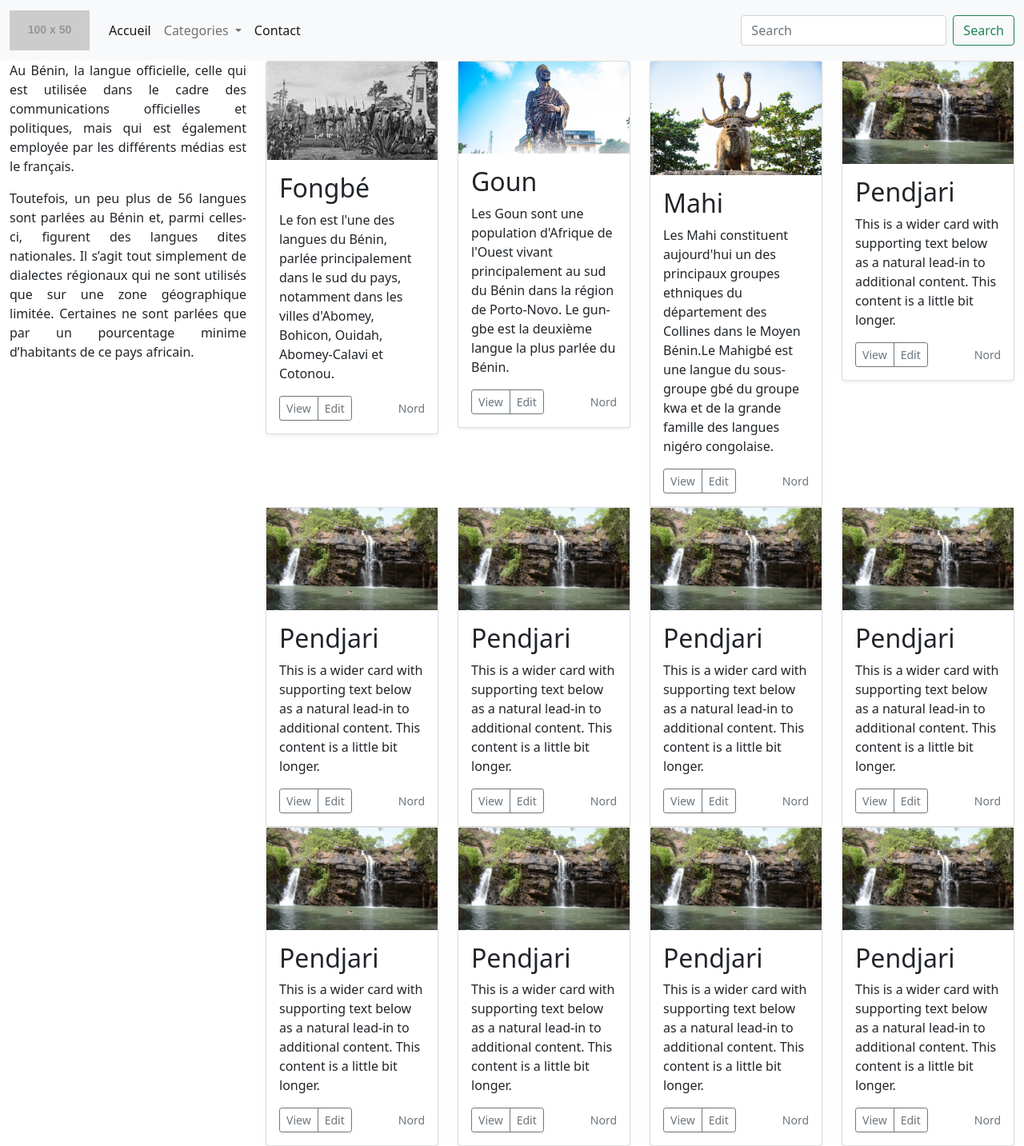
After one commit to damedomey/benin-culture, a PHP site: page /langues.html in a window 1280 px wide. The commit adds this page. Shown: the whole page at 80% size. Run offline with PHP 8.4, Linux system fonts and the light colour scheme; grey boxes labelled with a size stand in for pictures from a placeholder-image service; some libraries are stand-ins or nearby versions.

Commit message:
Travail sur la catégorie langues avec ajout de quelques photos ainsi que des modifications sur le fichier stylesheet, le navbar fixé et le footer.....keyvan

```diff
--- a/assets/css/style.css
+++ b/assets/css/style.css
@@ -216,7 +216,7 @@
   color: #fff;
 }
 
-#footer .footer-top .social-links a {
+#footer .footer-top .social a {
   font-size: 18px;
   display: inline-block;
   background: #768fa6;
@@ -231,7 +231,7 @@
   transition: 0.3s;
 }
 
-#footer .footer-top .social-links a:hover {
+#footer .footer-top .social a:hover {
   background: #428bca;
   color: #fff;
   text-decoration: none;
--- /dev/null
+++ b/langues.html
@@ -0,0 +1,319 @@
+<!DOCTYPE html>
+<html lang="en">
+
+<head>
+    <meta charset="UTF-8">
+    <meta http-equiv="X-UA-Compatible" content="IE=edge">
+    <meta name="viewport" content="width=device-width, initial-scale=1.0">
+    <title>Accueil - BENINISES</title>
+
+    <!-- Stylesheets -->
+    <link rel="stylesheet" href="assets/css/style.css">
+    <link rel="stylesheet" href="assets/bootstrap/dist/css/bootstrap.min.css">
+
+</head>
+
+<body>
+    <nav class="navbar navbar-expand-lg navbar-light bg-light">
+        <div class="container-fluid">
+            <a class="navbar-brand" href="#"><img src="http://placehold.it/100x50" alt=""></a>
+            <button class="navbar-toggler" type="button" data-bs-toggle="collapse"
+                data-bs-target="#navbarSupportedContent" aria-controls="navbarSupportedContent" aria-expanded="false"
+                aria-label="Toggle navigation">
+                <span class="navbar-toggler-icon"></span>
+            </button>
+            <div class="collapse navbar-collapse" id="navbarSupportedContent">
+                <ul class="navbar-nav me-auto mb-2 mb-lg-0">
+                    <li class="nav-item">
+                        <a class="nav-link active" aria-current="page" href="#">Accueil</a>
+                    </li>
+                    <li class="nav-item dropdown">
+                        <a class="nav-link dropdown-toggle" href="#" id="navbarDropdown" role="button"
+                            data-bs-toggle="dropdown" aria-expanded="false">
+                            Categories
+                        </a>
+                        <ul class="dropdown-menu" aria-labelledby="navbarDropdown">
+                            <li><a class="dropdown-item" href="#">Catrgorie 1</a></li>
+                            <li><a class="dropdown-item" href="#">Another action</a></li>
+                            <li>
+                                <hr class="dropdown-divider">
+                            </li>
+                            <li><a class="dropdown-item" href="#">Something else here</a></li>
+                        </ul>
+                    </li>
+                    <li class="nav-item">
+                        <a class="nav-link active" aria-current="page" href="#">Contact</a>
+                    </li>
+                </ul>
+                <form class="d-flex">
+                    <input class="form-control me-2" type="search" placeholder="Search" aria-label="Search">
+                    <button class="btn btn-outline-success" type="submit">Search</button>
+                </form>
+            </div>
+        </div>
+    </nav>
+
+
+    <div class="container-fluid">
+      <div class="row">
+        <div class="col-12 col-sm-3 overflow-hidden">
+          <div class="col-12">
+            <p style="text-align: justify;">Au Bénin, la langue officielle, celle qui est utilisée dans le cadre des communications officielles et politiques, mais qui est également employée par les différents médias est le français.</p>
+            <p style="text-align: justify;">Toutefois, un peu plus de 56 langues sont parlées au Bénin et, parmi celles-ci, figurent des langues dites nationales. Il s’agit tout simplement de dialectes régionaux qui ne sont utilisés que sur une zone géographique limitée. Certaines ne sont parlées que par un pourcentage minime d’habitants de ce pays africain.</p>
+        </div>
+        </div>
+        <div class="col-12 col-sm-9">
+          <div class="row">
+            <div class=" col-12 col-sm-6 col-md-4 col-lg-3">
+              <div class="col">
+                <div class="card shadow-sm">
+                <img src="assets/img/fons.jpg" alt="">
+
+                <div class="card-body">
+                  <h2>Fongbé</h2>
+                  <p class="card-text">Le fon est l'une des langues  du Bénin, parlée  principalement dans le sud du pays, notamment dans les villes d'Abomey, Bohicon, Ouidah, Abomey-Calavi et Cotonou.</p>
+                  <div class="d-flex justify-content-between align-items-center">
+                    <div class="btn-group">
+                      <button type="button" class="btn btn-sm btn-outline-secondary">View</button>
+                      <button type="button" class="btn btn-sm btn-outline-secondary">Edit</button>
+                    </div>
+                    <small class="text-muted">Nord</small>
+                  </div>
+                </div>
+              </div>
+
+              </div>
+            </div>
+            <div class="col-12 col-sm-6 col-md-4 col-lg-3">
+              <div class="col">
+                <div class="card shadow-sm">
+                <img src="assets/img/porto.jpeg" alt="">
+
+                <div class="card-body">
+                  <h2>Goun</h2>
+                  <p class="card-text">Les Goun sont une population d'Afrique de l'Ouest vivant principalement au sud du Bénin dans la région de Porto-Novo. Le gun-gbe est la deuxième langue la plus parlée du Bénin. </p>
+                  <div class="d-flex justify-content-between align-items-center">
+                    <div class="btn-group">
+                      <button type="button" class="btn btn-sm btn-outline-secondary">View</button>
+                      <button type="button" class="btn btn-sm btn-outline-secondary">Edit</button>
+                    </div>
+                    <small class="text-muted">Nord</small>
+                  </div>
+                </div>
+              </div>
+
+              </div>
+            </div>
+            <div class="col-12 col-sm-6 col-md-4 col-lg-3">
+              <div class="col">
+                <div class="card shadow-sm">
+                <img src="assets/img/mahi.jpeg" alt="">
+
+                <div class="card-body">
+                  <h2>Mahi</h2>
+                  <p class="card-text">Les Mahi constituent aujourd'hui un des principaux groupes ethniques du département des Collines dans le Moyen Bénin.Le Mahigbé est une langue du sous-groupe gbé du groupe kwa et de la grande famille des langues nigéro congolaise.</p>
+                  <div class="d-flex justify-content-between align-items-center">
+                    <div class="btn-group">
+                      <button type="button" class="btn btn-sm btn-outline-secondary">View</button>
+                      <button type="button" class="btn btn-sm btn-outline-secondary">Edit</button>
+                    </div>
+                    <small class="text-muted">Nord</small>
+                  </div>
+                </div>
+              </div>
+
+              </div>
+            </div>
+            <div class="col-12 col-sm-6 col-md-4 col-lg-3">
+              <div class="col">
+                <div class="card shadow-sm">
+                <img src="assets/img/Destination-Afrique-lieux-tourisme-au-Benin.jpg" alt="">
+
+                <div class="card-body">
+                  <h2>Pendjari</h2>
+                  <p class="card-text">This is a wider card with supporting text below as a natural lead-in to additional content. This content is a little bit longer.</p>
+                  <div class="d-flex justify-content-between align-items-center">
+                    <div class="btn-group">
+                      <button type="button" class="btn btn-sm btn-outline-secondary">View</button>
+                      <button type="button" class="btn btn-sm btn-outline-secondary">Edit</button>
+                    </div>
+                    <small class="text-muted">Nord</small>
+                  </div>
+                </div>
+              </div>
+
+              </div>
+            </div>
+            <div class="col-12 col-sm-6 col-md-4 col-lg-3">
+              <div class="col">
+                <div class="card shadow-sm">
+                <img src="assets/img/Destination-Afrique-lieux-tourisme-au-Benin.jpg" alt="">
+
+                <div class="card-body">
+                  <h2>Pendjari</h2>
+                  <p class="card-text">This is a wider card with supporting text below as a natural lead-in to additional content. This content is a little bit longer.</p>
+                  <div class="d-flex justify-content-between align-items-center">
+                    <div class="btn-group">
+                      <button type="button" class="btn btn-sm btn-outline-secondary">View</button>
+                      <button type="button" class="btn btn-sm btn-outline-secondary">Edit</button>
+                    </div>
+                    <small class="text-muted">Nord</small>
+                  </div>
+                </div>
+              </div>
+
+              </div>
+            </div>
+            <div class="col-12 col-sm-6 col-md-4 col-lg-3">
+              <div class="col">
+                <div class="card shadow-sm">
+                <img src="assets/img/Destination-Afrique-lieux-tourisme-au-Benin.jpg" alt="">
+
+                <div class="card-body">
+                  <h2>Pendjari</h2>
+                  <p class="card-text">This is a wider card with supporting text below as a natural lead-in to additional content. This content is a little bit longer.</p>
+                  <div class="d-flex justify-content-between align-items-center">
+                    <div class="btn-group">
+                      <button type="button" class="btn btn-sm btn-outline-secondary">View</button>
+                      <button type="button" class="btn btn-sm btn-outline-secondary">Edit</button>
+                    </div>
+                    <small class="text-muted">Nord</small>
+                  </div>
+                </div>
+              </div>
+
+              </div>
+            </div>
+
+            <div class="col-12 col-sm-6 col-md-4 col-lg-3">
+              <div class="col">
+                <div class="card shadow-sm">
+                <img src="assets/img/Destination-Afrique-lieux-tourisme-au-Benin.jpg" alt="">
+
+                <div class="card-body">
+                  <h2>Pendjari</h2>
+                  <p class="card-text">This is a wider card with supporting text below as a natural lead-in to additional content. This content is a little bit longer.</p>
+                  <div class="d-flex justify-content-between align-items-center">
+                    <div class="btn-group">
+                      <button type="button" class="btn btn-sm btn-outline-secondary">View</button>
+                      <button type="button" class="btn btn-sm btn-outline-secondary">Edit</button>
+                    </div>
+                    <small class="text-muted">Nord</small>
+                  </div>
+                </div>
+              </div>
+
+              </div>
+            </div>
+            <div class="col-12 col-sm-6 col-md-4 col-lg-3">
+              <div class="col">
+                <div class="card shadow-sm">
+                <img src="assets/img/Destination-Afrique-lieux-tourisme-au-Benin.jpg" alt="">
+
+                <div class="card-body">
+                  <h2>Pendjari</h2>
+                  <p class="card-text">This is a wider card with supporting text below as a natural lead-in to additional content. This content is a little bit longer.</p>
+                  <div class="d-flex justify-content-between align-items-center">
+                    <div class="btn-group">
+                      <button type="button" class="btn btn-sm btn-outline-secondary">View</button>
+                      <button type="button" class="btn btn-sm btn-outline-secondary">Edit</button>
+                    </div>
+                    <small class="text-muted">Nord</small>
+                  </div>
+                </div>
+              </div>
+
+              </div>
+            </div>
+            <div class="col-12 col-sm-6 col-md-4 col-lg-3">
+              <div class="col">
+                <div class="card shadow-sm">
+                <img src="assets/img/Destination-Afrique-lieux-tourisme-au-Benin.jpg" alt="">
+
+                <div class="card-body">
+                  <h2>Pendjari</h2>
+                  <p class="card-text">This is a wider card with supporting text below as a natural lead-in to additional content. This content is a little bit longer.</p>
+                  <div class="d-flex justify-content-between align-items-center">
+                    <div class="btn-group">
+                      <button type="button" class="btn btn-sm btn-outline-secondary">View</button>
+                      <button type="button" class="btn btn-sm btn-outline-secondary">Edit</button>
+                    </div>
+                    <small class="text-muted">Nord</small>
+                  </div>
+                </div>
+              </div>
+
+              </div>
+            </div>
+            <div class="col-12 col-sm-6 col-md-4 col-lg-3">
+              <div class="col">
+                <div class="card shadow-sm">
+                <img src="assets/img/Destination-Afrique-lieux-tourisme-au-Benin.jpg" alt="">
+
+                <div class="card-body">
+                  <h2>Pendjari</h2>
+                  <p class="card-text">This is a wider card with supporting text below as a natural lead-in to additional content. This content is a little bit longer.</p>
+                  <div class="d-flex justify-content-between align-items-center">
+                    <div class="btn-group">
+                      <button type="button" class="btn btn-sm btn-outline-secondary">View</button>
+                      <button type="button" class="btn btn-sm btn-outline-secondary">Edit</button>
+                    </div>
+                    <small class="text-muted">Nord</small>
+                  </div>
+                </div>
+              </div>
+
+              </div>
+            </div>
+            <div class="col-12 col-sm-6 col-md-4 col-lg-3">
+              <div class="col">
+                <div class="card shadow-sm">
+                <img src="assets/img/Destination-Afrique-lieux-tourisme-au-Benin.jpg" alt="">
+
+                <div class="card-body">
+                  <h2>Pendjari</h2>
+                  <p class="card-text">This is a wider card with supporting text below as a natural lead-in to additional content. This content is a little bit longer.</p>
+                  <div class="d-flex justify-content-between align-items-center">
+                    <div class="btn-group">
+                      <button type="button" class="btn btn-sm btn-outline-secondary">View</button>
+                      <button type="button" class="btn btn-sm btn-outline-secondary">Edit</button>
+                    </div>
+                    <small class="text-muted">Nord</small>
+                  </div>
+                </div>
+              </div>
+
+              </div>
+            </div>
+            <div class="col-12 col-sm-6 col-md-4 col-lg-3">
+              <div class="col">
+                <div class="card shadow-sm">
+                <img src="assets/img/Destination-Afrique-lieux-tourisme-au-Benin.jpg" alt="">
+
+                <div class="card-body">
+                  <h2>Pendjari</h2>
+                  <p class="card-text">This is a wider card with supporting text below as a natural lead-in to additional content. This content is a little bit longer.</p>
+                  <div class="d-flex justify-content-between align-items-center">
+                    <div class="btn-group">
+                      <button type="button" class="btn btn-sm btn-outline-secondary">View</button>
+                      <button type="button" class="btn btn-sm btn-outline-secondary">Edit</button>
+                    </div>
+                    <small class="text-muted">Nord</small>
+                  </div>
+                </div>
+              </div>
+
+              </div>
+            </div>
+          </div>
+        </div>
+      </div>
+    </div>
+
+    <!-- Script -->
+    <script src="assets/jquery/dist/jquery.min.js"></script>
+    <script src="assets/bootstrap/dist/js/bootstrap.min.js"></script>
+
+</body>
+
+</html>
--- a/sections/navbar.php
+++ b/sections/navbar.php
@@ -1,4 +1,4 @@
-<nav class="navbar navbar-expand-lg navbar-light bg-light">
+<nav class="navbar fixed-top navbar-expand-lg navbar-light bg-light">
     <div class="container-fluid">
         <a class="navbar-brand" href="#"><img src="http://placehold.it/100x50" alt=""></a>
         <button class="navbar-toggler" type="button" data-bs-toggle="collapse" data-bs-target="#navbarSupportedContent"
--- a/sections/stylesheets.php
+++ b/sections/stylesheets.php
@@ -3,3 +3,4 @@
 <link rel="stylesheet" href="assets/bootstrap/dist/css/bootstrap.min.css">
 <link rel="stylesheet" href="assets/css/animate.min.css">
 <link rel="stylesheet" href="assets/icofont/icofont.min.css">
+<link rel="stylesheet" href="https://pro.fontawesome.com/releases/v5.10.0/css/all.css" integrity="sha384-AYmEC3Yw5cVb3ZcuHtOA93w35dYTsvhLPVnYs9eStHfGJvOvKxVfELGroGkvsg+p" crossorigin="anonymous"/>
```
Also changed, not shown: index.php (+6 -9 lines), sections/footer.php (+14 -9 lines), assets/img/bariba.jpg (added), assets/img/fons.jpg (added), assets/img/mahi.jpeg (added), assets/img/porto.jpeg (added).
